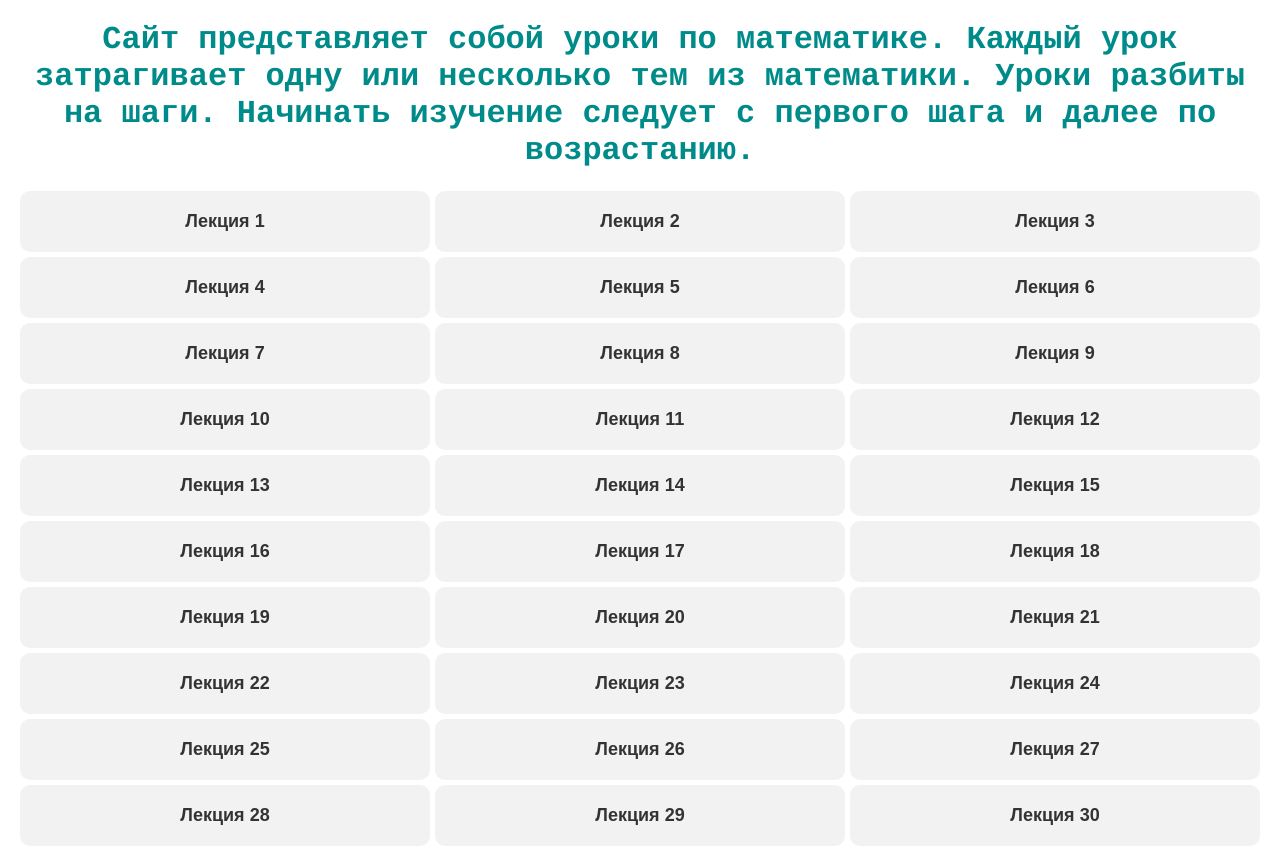
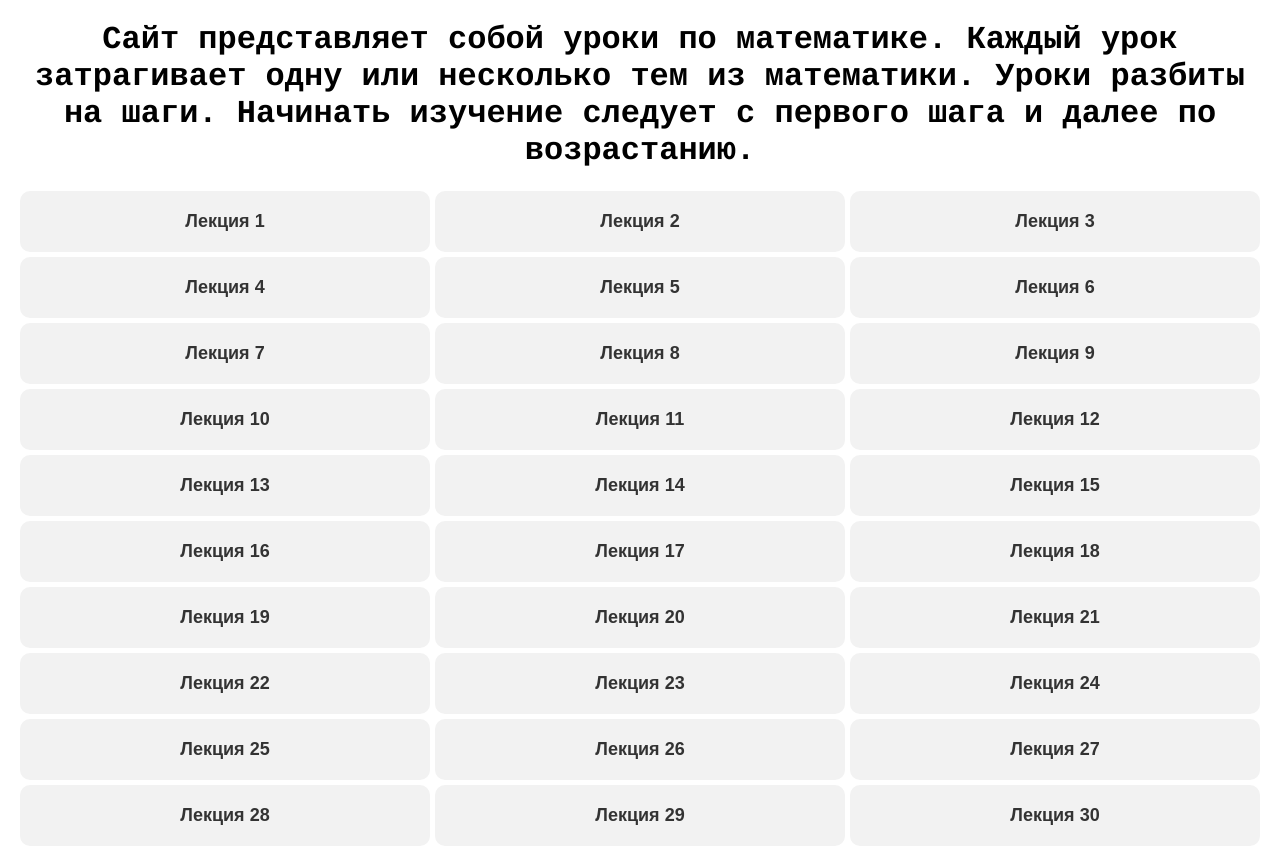
Before and after one commit to nesamionline/math2, a plain HTML site: page index.html in a window 1280 px wide. Drawn offline with Linux system fonts and the light colour scheme.

Commit message:
Update index.html

```diff
--- a/index.html
+++ b/index.html
@@ -91,7 +91,7 @@ body{
             background-size: 50%; /* Современные браузеры */
         }
         h1{
-        color: DarkCyan !important;
+        color: Dark !important;
         font-family: courier !important;
          text-align: center !important;
         }
```
